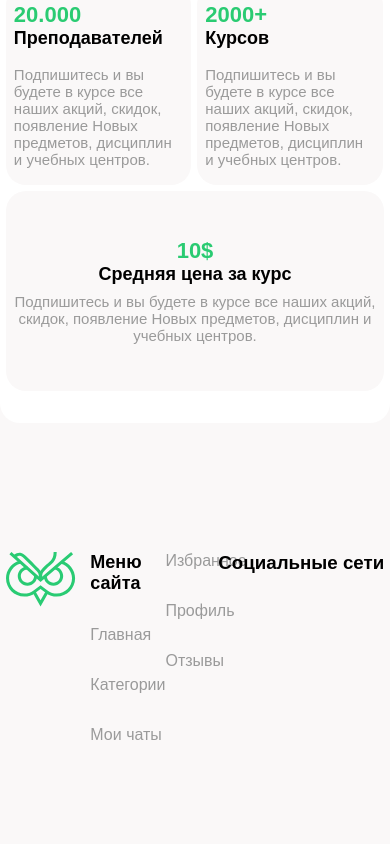
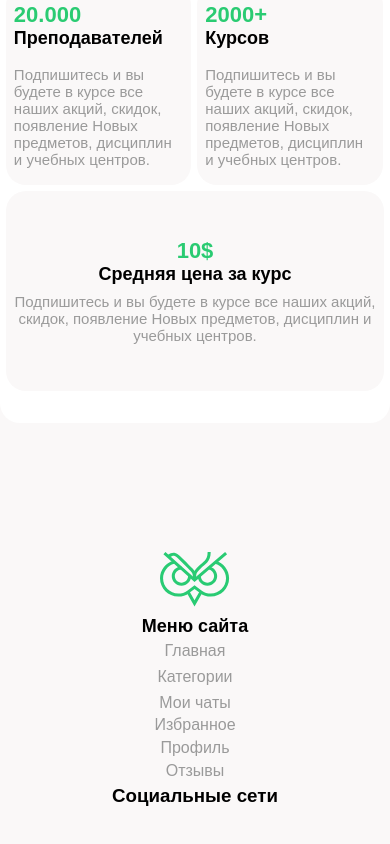
Before and after one commit to Asadulla1023/tutor-web-app, a Next.js app: page / in a window 390 px wide. Shown: the part 3409-4253 px from the top of the page. Before the commit the page ends 4218 px from the top, so only its background shows below. Built offline with nearby package versions, Linux system fonts and the light colour scheme; no server answers; a web font is replaced by a local one.

Commit message:
added responsive to footer component

```diff
--- a/styles/footer.module.css
+++ b/styles/footer.module.css
@@ -35,3 +35,33 @@
     color: var(--navigation-color);
     font-size: 16px;
 }
+
+@media screen and (max-width: 650px) {
+    .menu {
+        width: 50%;
+    }
+}
+
+@media screen and (max-width: 430px) {
+    .footer >div, .menu {
+        justify-content: center;
+        align-items: center;
+        flex-direction: column;
+        gap: 0.3rem;
+    }
+
+    .menuLeft {
+        gap: 0.3rem;
+    }
+
+    .menu > .menuLeft > ul {
+        gap: 0.5rem;
+        justify-content: center;
+        align-items: center;
+    }
+    .listWrapper {
+        gap: 0.3rem;
+        justify-content: center;
+        align-items: center;
+    }
+}
```
